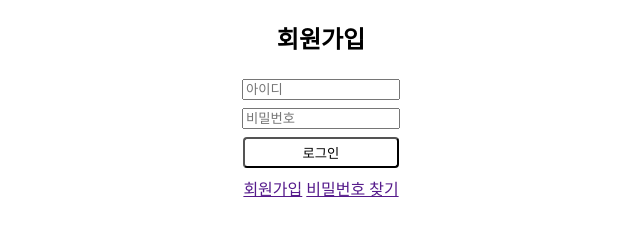
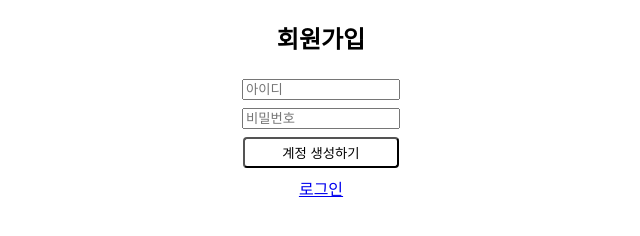
Before and after one commit to kckc0608/youtube_music_clone, a plain HTML site: page views/newAccount.html in a window 1280 px wide. Shown: the whole page, without its empty margins (319-959 px from the left). Drawn offline with Linux system fonts and the light colour scheme.

Commit message:
change new account page

```diff
--- a/views/newAccount.html
+++ b/views/newAccount.html
@@ -19,11 +19,10 @@
         <div class="form-item">
             <input id="pw-input" name="pw" type="password" placeholder="비밀번호" required>
         </div>
-        <input class="form-item" id="login-button" type="submit" value="로그인">
+        <input class="form-item" id="login-button" type="submit" value="계정 생성하기">
 
         <div class="form-item">
-            <a href="">회원가입</a>
-            <a href="">비밀번호 찾기</a>
+            <a href="./login.html">로그인</a>
         </div>
     </form>
     <script src="../script/login.js"></script>
```
Also changed, not shown: views/login.html (+1 -2 lines).
